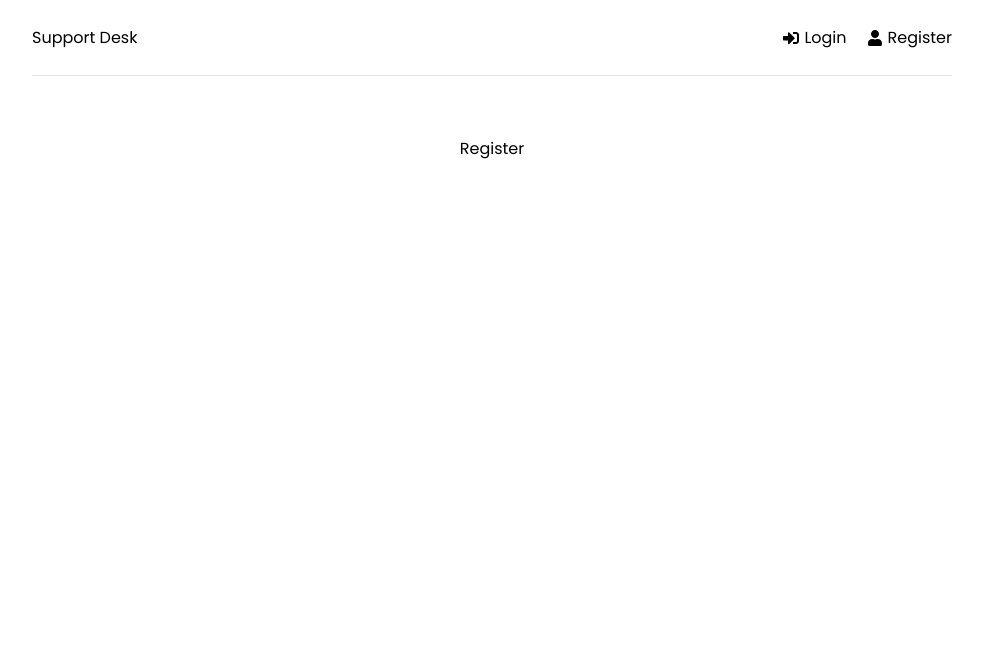
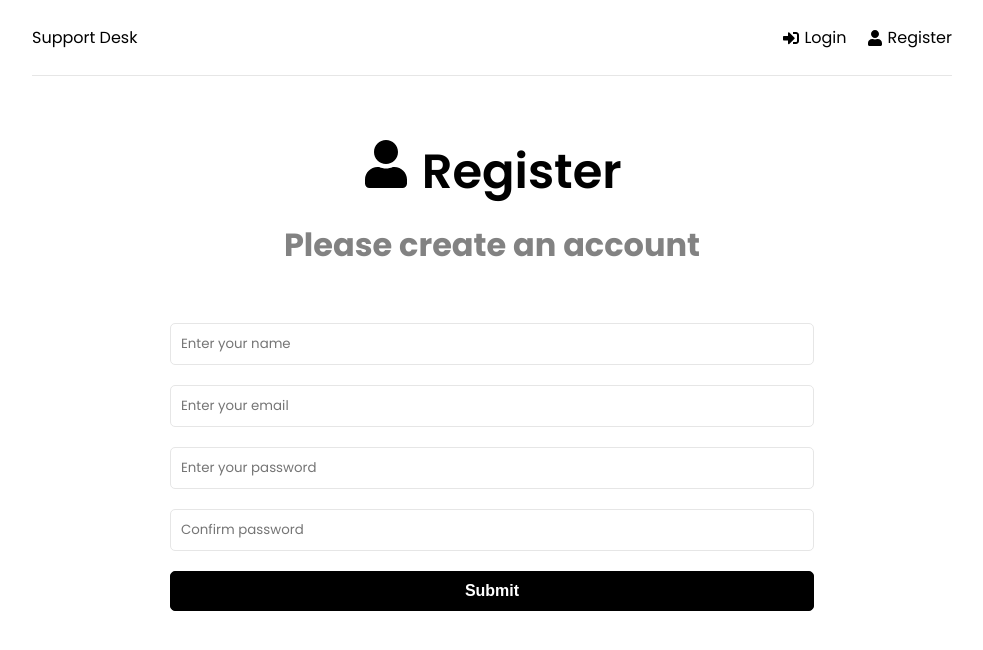
Before and after one commit to Eric-Souza/support-tickets-mern-app, a React (Create React App) app in the folder frontend/: page /register in a window 1280 px wide. Shown: the top 650 px of the page, without its empty margins (148-1131 px from the left). Built offline with nearby package versions, Linux system fonts and the light colour scheme.

Commit message:
feat: :sparkles: register and login pages developed

```diff
--- a/frontend/src/App.js
+++ b/frontend/src/App.js
@@ -1,4 +1,6 @@
 import { BrowserRouter as Router, Routes, Route } from "react-router-dom";
+import { ToastContainer } from "react-toastify";
+import "react-toastify/dist/ReactToastify.css";
 
 import Header from "./components/Header";
 
@@ -20,6 +22,8 @@
           </Routes>
         </div>
       </Router>
+
+      <ToastContainer />
     </>
   );
 }
--- a/frontend/src/pages/Login.jsx
+++ b/frontend/src/pages/Login.jsx
@@ -1,5 +1,73 @@
+import { useState } from "react";
+import { toast } from "react-toastify";
+import { FaSignInAlt } from "react-icons/fa";
+
 function Login() {
-  return <div>Login</div>;
+  const [formData, setFormData] = useState({
+    email: "",
+    password: "",
+  });
+
+  const { email, password } = formData;
+
+  const onChange = (e) => {
+    setFormData((prevState) => ({
+      ...prevState,
+      [e.target.name]: e.target.value,
+    }));
+  };
+
+  const onSubmit = (e) => {
+    e.preventDefault();
+  };
+
+  return (
+    <>
+      <section className="heading">
+        <h1>
+          <FaSignInAlt /> Login
+        </h1>
+
+        <p>Please login</p>
+      </section>
+
+      <section className="form">
+        <form onSubmit={onSubmit}>
+          <div className="form-group">
+            <input
+              type="email"
+              className="form-control"
+              id="email"
+              name="email"
+              value={email}
+              onChange={onChange}
+              placeholder="Enter your email"
+              required
+            />
+          </div>
+
+          <div className="form-group">
+            <input
+              type="password"
+              className="form-control"
+              id="password"
+              name="password"
+              value={password}
+              onChange={onChange}
+              placeholder="Enter your password"
+              required
+            />
+          </div>
+
+          <div className="form-group">
+            <button type="submit" className="btn btn-block">
+              Submit
+            </button>
+          </div>
+        </form>
+      </section>
+    </>
+  );
 }
 
 export default Login;
--- a/frontend/src/pages/Register.jsx
+++ b/frontend/src/pages/Register.jsx
@@ -1,5 +1,105 @@
+import { useState } from "react";
+import { toast } from "react-toastify";
+import { FaUser } from "react-icons/fa";
+
 function Register() {
-  return <div>Register</div>;
+  const [formData, setFormData] = useState({
+    name: "",
+    email: "",
+    password: "",
+    password2: "",
+  });
+
+  const { name, email, password, password2 } = formData;
+
+  const onChange = (e) => {
+    setFormData((prevState) => ({
+      ...prevState,
+      [e.target.name]: e.target.value,
+    }));
+  };
+
+  const onSubmit = (e) => {
+    e.preventDefault();
+
+    if (password !== password2) {
+      toast.error("passwords do not match");
+    }
+  };
+
+  return (
+    <>
+      <section className="heading">
+        <h1>
+          <FaUser /> Register
+        </h1>
+
+        <p>Please create an account</p>
+      </section>
+
+      <section className="form">
+        <form onSubmit={onSubmit}>
+          <div className="form-group">
+            <input
+              type="text"
+              className="form-control"
+              id="name"
+              name="name"
+              value={name}
+              onChange={onChange}
+              placeholder="Enter your name"
+              required
+            />
+          </div>
+
+          <div className="form-group">
+            <input
+              type="email"
+              className="form-control"
+              id="email"
+              name="email"
+              value={email}
+              onChange={onChange}
+              placeholder="Enter your email"
+              required
+            />
+          </div>
+
+          <div className="form-group">
+            <input
+              type="password"
+              className="form-control"
+              id="password"
+              name="password"
+              value={password}
+              onChange={onChange}
+              placeholder="Enter your password"
+              required
+            />
+          </div>
+
+          <div className="form-group">
+            <input
+              type="password"
+              className="form-control"
+              id="password2"
+              name="password2"
+              value={password2}
+              onChange={onChange}
+              placeholder="Confirm password"
+              required
+            />
+          </div>
+
+          <div className="form-group">
+            <button type="submit" className="btn btn-block">
+              Submit
+            </button>
+          </div>
+        </form>
+      </section>
+    </>
+  );
 }
 
 export default Register;
```
